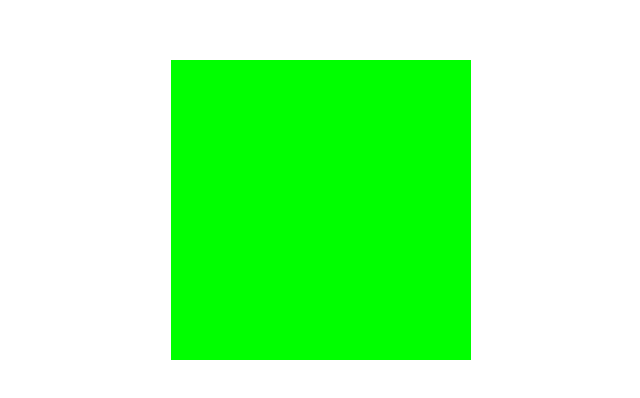
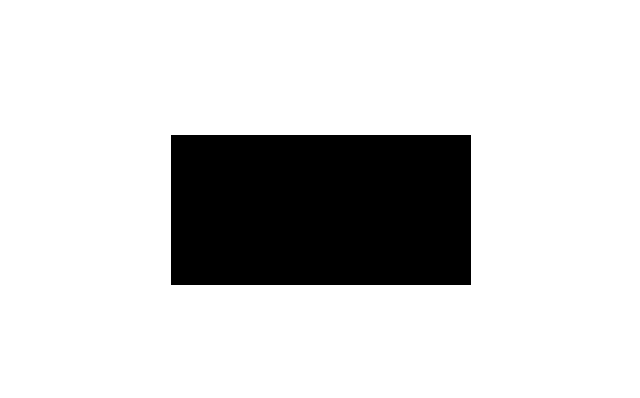
Before and after one commit to paulynson/Center-any-DIV, a plain HTML site: page index.html in a window 1280 px wide. Shown: the part 198-596 px from the top of the page, without its empty margins (327-967 px from the left). Drawn offline with Linux system fonts and the light colour scheme.

Commit message:
Updated the codes

```diff
--- a/style.css
+++ b/style.css
@@ -3,49 +3,49 @@ html, body {
   width: 100%;
 }
 
-/* Number One way to center any Div */
+
+/* Number one way to center a div */
 /* .container{
-  margin: 0 auto;
-  display: flex;
+  height: 100vh;
+  display : flex;
   justify-content: center;
   align-items: center;
-  height: 100vh;
 }
 
 .box{
   width: 300px;
   height: 300px;
-  background: lime;
+  background: maroon;
 } */
 
+/* Number two way to center a div */
 
-/* Number Two way to center any Div */
 /* .container{
- display: grid;
+  display: grid;
   place-items: center;
   height: 100vh;
 }
 
 .box{
-  width: 300px;
-  height: 300px;
+  width: 200px;
+  height: 100px;
   background: lime;
 } */
 
 
-/* Number Three way to center any Div */
+/* Number three way to center a div */
+
+.box{
+  width: 300px;
+  height: 150px;
+  background: black;
+  position: absolute;
+  left: 50%;
+  top: 50%;
+  transform: translate(-50%, -50%);
+}
 
 .container{
   position: relative;
   height: 100vh;
 }
-
-.box{
-  position: absolute;
-  left:50%;
-  top: 50%;
-  transform: translate(-50%, -50%);
-  width: 300px;
-  height: 300px;
-  background: lime;
-}
```
Also changed, not shown: index.html (+0 -1 lines).
